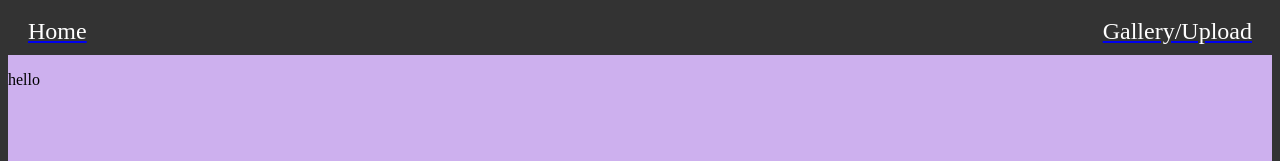
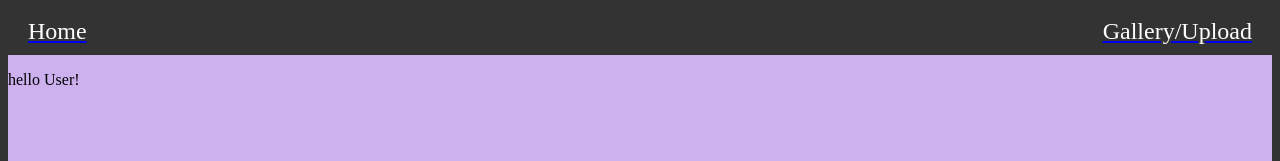
Before and after one commit to ChefOmarDee/Image-Hosting, a Next.js app: page /UnprotectedPage in a window 1280 px wide. Shown: the top 161 px of the page. Built offline with nearby package versions, Linux system fonts and the light colour scheme.

Commit message:
testing or something

```diff
--- a/src/pages/UnprotectedPage.js
+++ b/src/pages/UnprotectedPage.js
@@ -1,6 +1,6 @@
 let UnprotectedPage=()=>{
 return(
-<p>hello</p>
+<p>hello User!</p>
 )
 }
 export default UnprotectedPage
```
